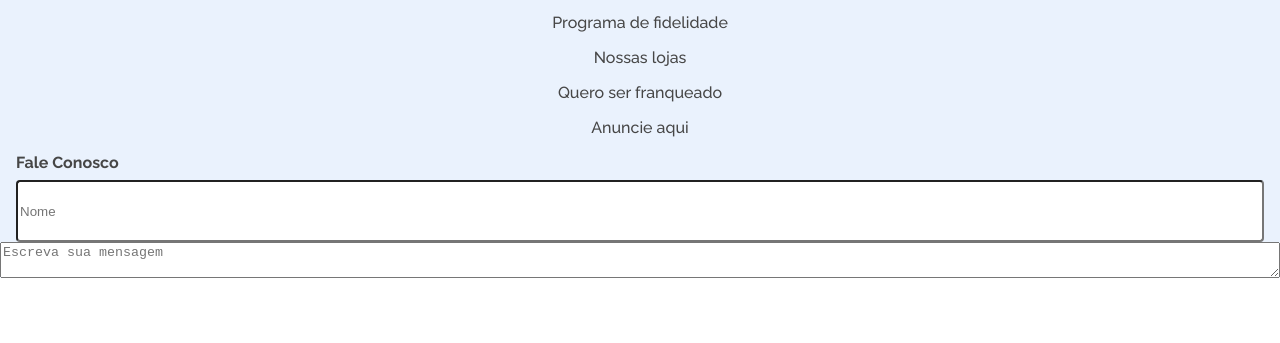
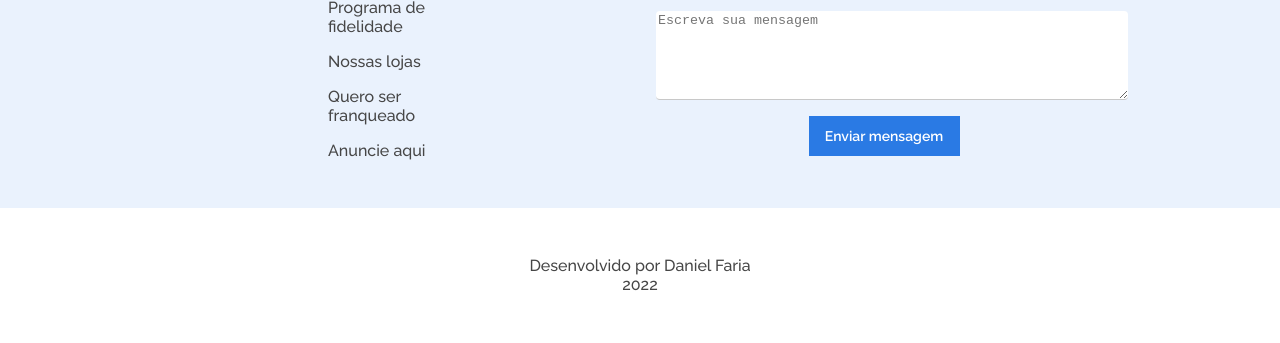
Before and after one commit to danielcordeirofaria/Challenge-front-end-2, a plain HTML site: page index.html in a window 1280 px wide. Shown: the part 2450-2793 px from the top of the page. Before the commit the page ends 2728 px from the top, so only its background shows below. Drawn offline with Linux system fonts and the light colour scheme.

Commit message:
pagina principal finalizada

```diff
--- a/assets/css/about.css
+++ b/assets/css/about.css
@@ -1,5 +1,6 @@
 section.about{
     background: #EAF2FD;
+    padding-bottom: 1rem;
 }
 
 .about__logo{
@@ -12,6 +13,7 @@ section.about{
     display: flex;
     flex-direction: column;
     text-align: center;
+    width: auto;
 }
 
 .about__texto{
@@ -43,7 +45,8 @@ section.about{
     justify-content: stretch;
 }
 
-.about__nome{
+.about__nome,
+.about__mensagem{
     height: 56px;
     background: #FFFFFF;
     border-radius: 4px;
@@ -51,6 +54,91 @@ section.about{
     order: 0;
     align-self: stretch;
     flex-grow: 0;
-    margin-left: 1rem;
-    margin-right: 1rem;
+    margin: 0 1rem 1rem 1rem;
+    border: none;
+    border-bottom: #C8C8C8 1px solid;
 }
+
+.about__button{
+    display: flex;
+flex-direction: row;
+justify-content: center;
+align-items: center;
+padding: 12px 16px;
+gap: 10px;
+width: 151px;
+height: 40px;
+background: #2A7AE4;
+color: #FFFFFF;
+font-family: 'Raleway';
+font-style: normal;
+font-weight: 600;
+font-size: 14px;
+line-height: 16px;
+border: none;
+}
+
+.about__div--button{
+    display: flex;
+    justify-content: center;
+}
+
+.about__logoTexto{
+
+}
+
+@media screen and (min-width:768px) {
+    section.about{
+        display: flex;
+        flex-direction: row;
+        justify-content: space-around;
+        padding: 2rem;
+    }
+
+    .about__logo{
+        justify-content: initial;
+    }
+
+    .about__divTextoButton{
+        width: 66%;
+    }
+
+    .about__logoTexto{
+        width: 33%;
+    }
+
+    .about__mensagem{
+        height: 84px;
+        margin: 0 0rem 1rem 1rem
+    }
+
+    .about__nome{
+        margin: 0 0rem 1rem 1rem
+    }
+
+    .about__texto{
+        text-align: initial;
+    }
+}
+
+@media screen and (min-width:1024px) {
+    section.about{
+        padding: 2rem 9.5rem;
+        justify-content: space-between;
+    }
+
+    .about__logo{
+        display: block;
+    }
+
+    .about__divTextoButton{
+        width: 50%;
+
+    }
+
+    .about__logoTexto{
+        display: flex;
+    }
+
+
+}
--- /dev/null
+++ b/assets/css/footer.css
@@ -0,0 +1,18 @@
+section.footer{
+    height: 6.4rem;
+    display: flex;
+    padding: 1rem;
+    justify-content: center;
+    align-items: center;
+    flex-direction: column;
+}
+
+.footer__texto{
+    font-family: 'Raleway';
+    font-style: normal;
+    font-weight: 500;
+    font-size: 16px;
+    line-height: 19px;
+    text-align: center;
+    color: #464646;
+}
--- a/index.html
+++ b/index.html
@@ -12,7 +12,7 @@
     <link rel="stylesheet" href="./assets/css/consoles.css">
     <link rel="stylesheet" href="./assets/css/diversos.css">
     <link rel="stylesheet" href="./assets/css/about.css">
-
+    <link rel="stylesheet" href="./assets/css/footer.css">
 
     <link href="https://fonts.googleapis.com/css2?family=Raleway:wght@400;500;600;700&display=swap" rel="stylesheet">
     <title>AluraGeek</title>
@@ -187,6 +187,7 @@
         </div>
     </section>
     <section class="about">
+        <div class="about__logoTexto">
             <div class="about__logo">
                 <img src="./assets/imagens/logo_about.png" class="about__imagemLogo">
             </div>
@@ -198,11 +199,21 @@
                 <p class="about__texto">Quero ser franqueado</p>
                 <p class="about__texto">Anuncie aqui</p>
             </div>
+        </div>
+        <div class="about__divTextoButton">
             <div class="about__camposDeEscrita">
                 <h2 class="about__h2">Fale Conosco</h2>
                 <input type="text" class="about__nome" placeholder="Nome">
                 <textarea type="text" class="about__mensagem" placeholder="Escreva sua mensagem"></textarea>
             </div>
+            <div class="about__div--button">
+                <button class="about__button">Enviar mensagem</button>
+            </div>
+        </div>
+    </section>
+    <section class="footer">
+        <p class="footer__texto">Desenvolvido por Daniel Faria</p>
+        <p class="footer__texto">2022</p>
     </section>
     </Body>
 </body>
```
Lines whose indentation alone changed are shown as unchanged.
